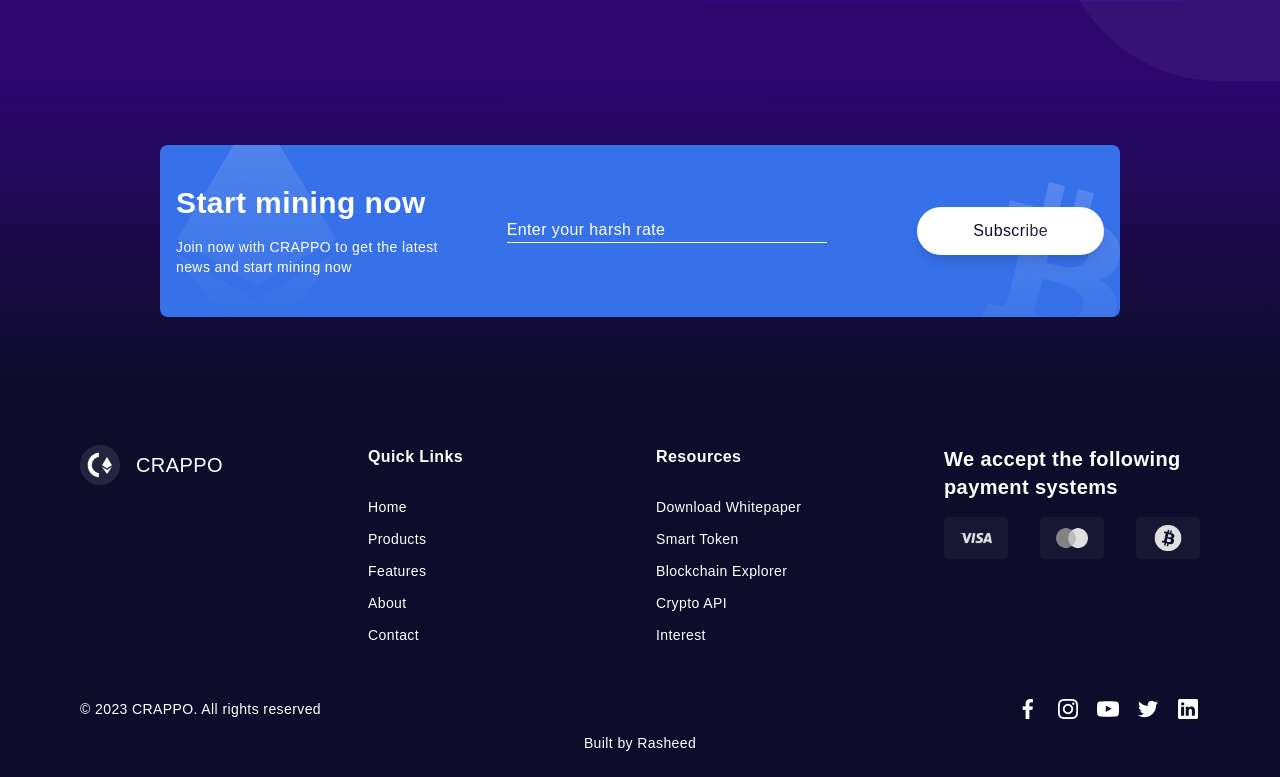
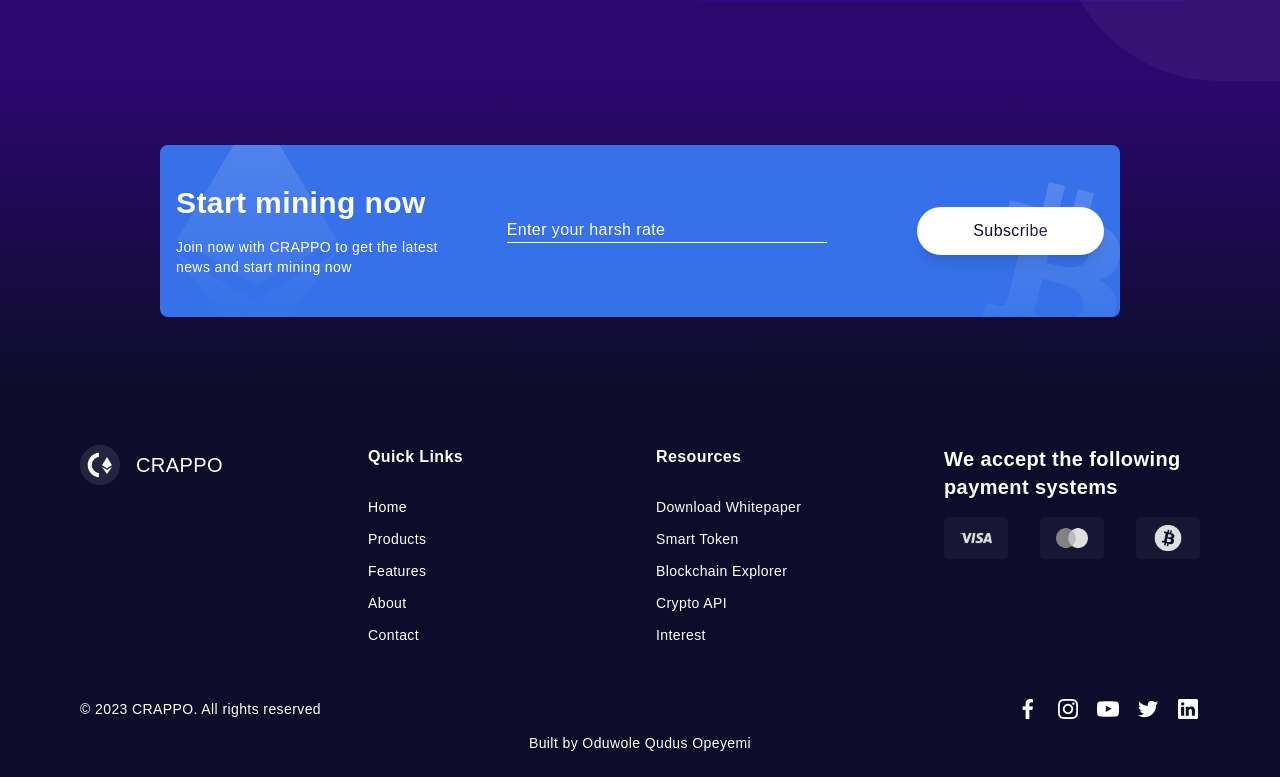
Before and after one commit to qudusopeyemi195/crappo, a React (Create React App) app: page / in a window 1280 px wide. Shown: the part 4014-4791 px from the top of the page. Built offline with nearby package versions, Linux system fonts and the light colour scheme.

Commit message:
minor fixes

```diff
--- a/src/components/Footer.jsx
+++ b/src/components/Footer.jsx
@@ -77,7 +77,7 @@
         </div>
         <div className="text-center pt-3">
           <p className="text-sm">
-            Built by <a href="http://twitter.com/0xrasheed" target="_blank" rel="noopener noreferrer">Rasheed</a>
+            Built by <a href="http://x.com/qudus_oduwole" target="_blank" rel="noopener noreferrer">Oduwole Qudus Opeyemi</a>
           </p>
         </div>
       </div>
```
